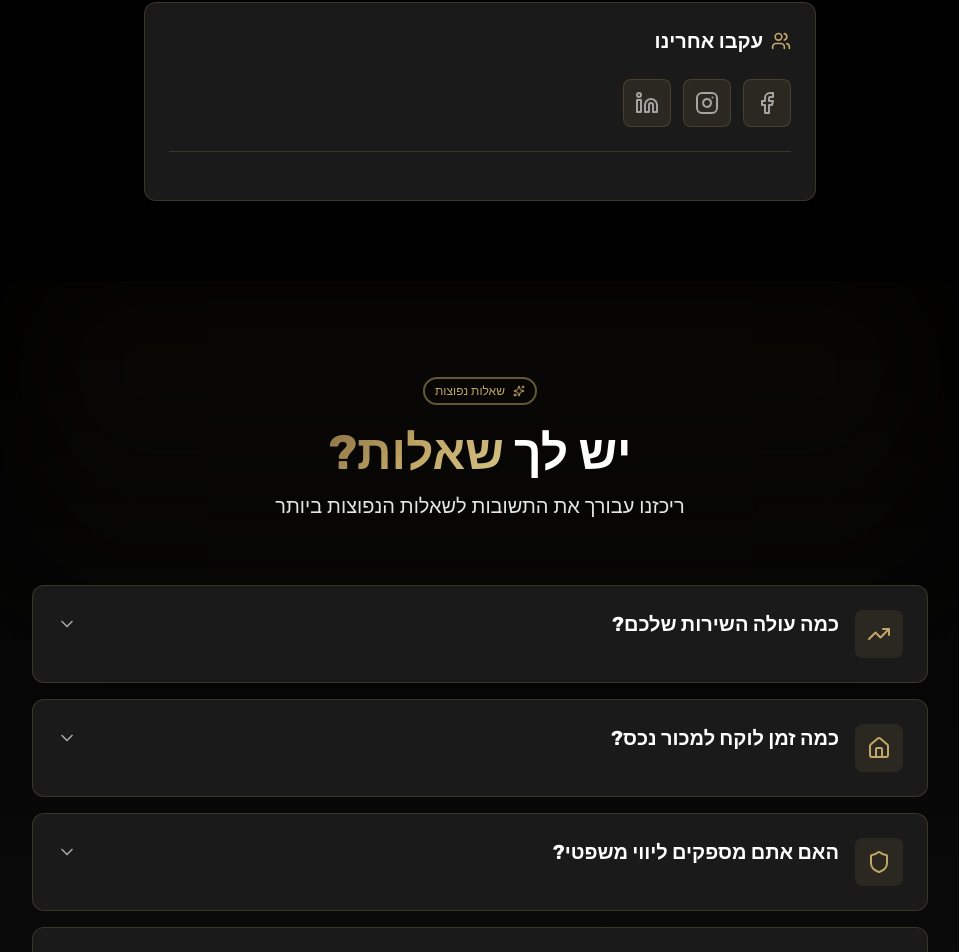
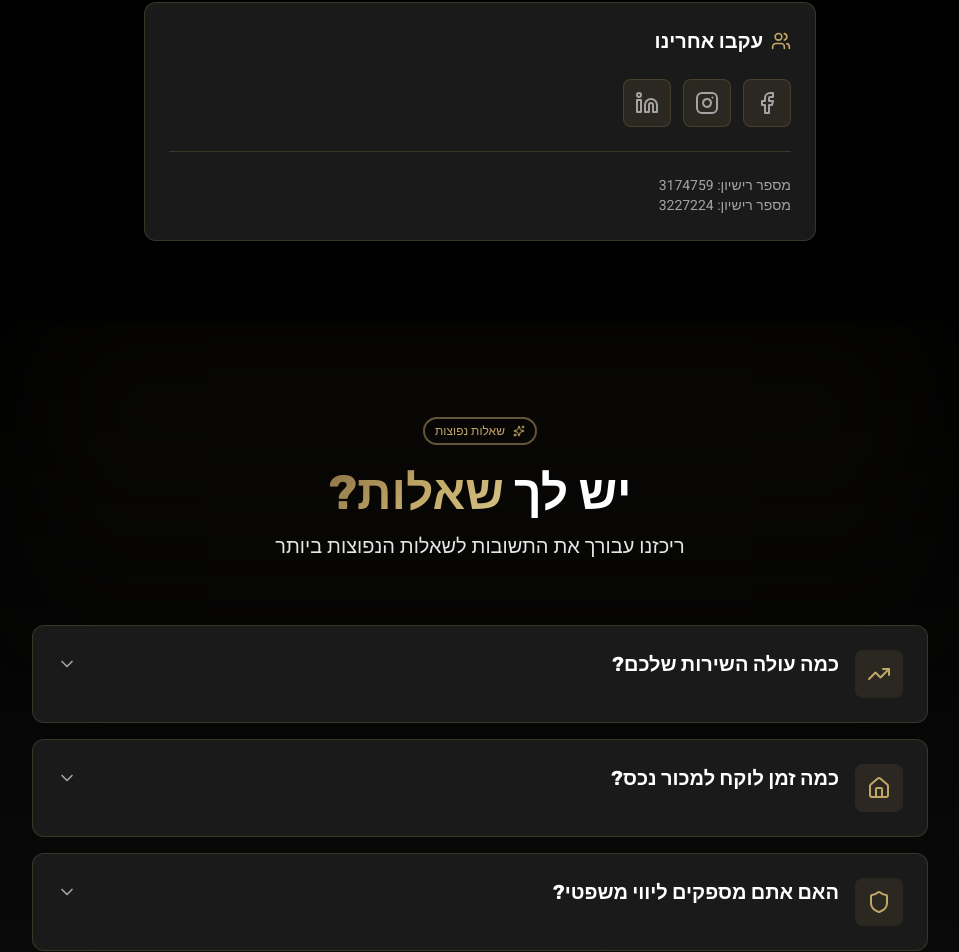
Before and after one commit to itayost/shepes-group, a Next.js app: page /contact in a window 1280 px wide. Shown: the part 1701-2653 px from the top of the page, without its empty margins (160-1119 px from the left). Built offline with nearby package versions, Linux system fonts and the light colour scheme; no server answers.

Commit message:
Update ContactInfo.tsx

```diff
--- a/src/components/contact/ContactInfo.tsx
+++ b/src/components/contact/ContactInfo.tsx
@@ -316,10 +316,13 @@ const ContactInfo = () => {
             })}
           </div>
 
-          {/* License */}
+          {/* Licenses */}
           <div className="mt-6 pt-6 border-t border-primary-500/20">
             <p className="text-sm text-text-muted">
-              {SITE_CONFIG.license}
+              {SITE_CONFIG.licenses.galit}
+            </p>
+            <p className="text-sm text-text-muted">
+              {SITE_CONFIG.licenses.haim}
             </p>
           </div>
         </CardContent>
```
